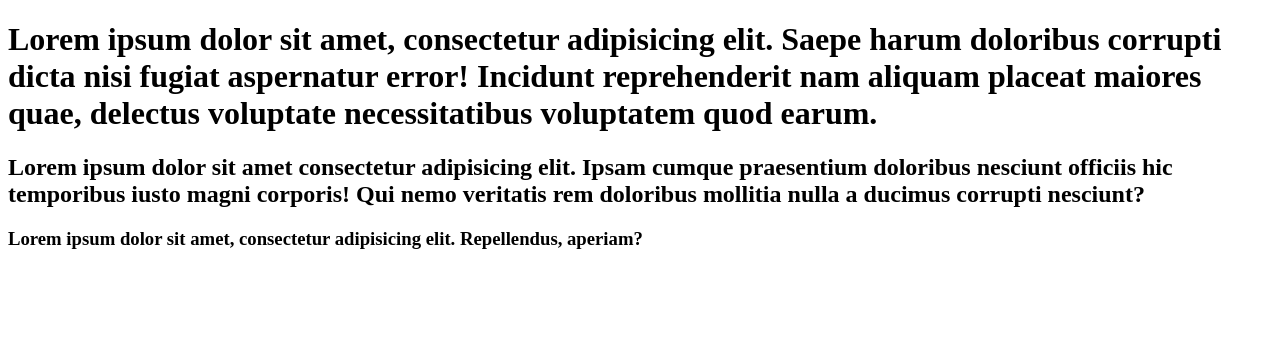
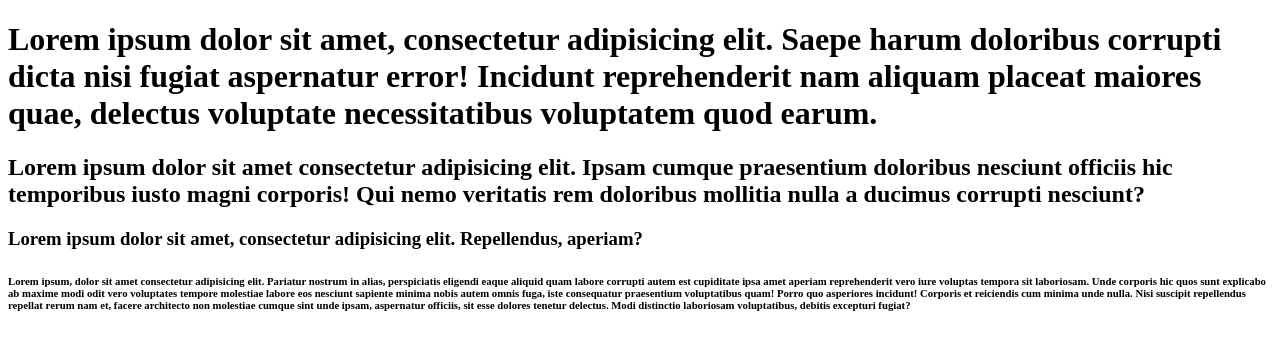
Before and after one commit to RajGowthaman01/gowthaman, a plain HTML site: page index.html in a window 1280 px wide. Drawn offline with Linux system fonts and the light colour scheme.

Commit message:
4th para texted

```diff
--- a/index.html
+++ b/index.html
@@ -23,5 +23,18 @@
       Lorem ipsum dolor sit amet, consectetur adipisicing elit. Repellendus,
       aperiam?
     </h3>
+    <h6>
+      Lorem ipsum, dolor sit amet consectetur adipisicing elit. Pariatur nostrum
+      in alias, perspiciatis eligendi eaque aliquid quam labore corrupti autem
+      est cupiditate ipsa amet aperiam reprehenderit vero iure voluptas tempora
+      sit laboriosam. Unde corporis hic quos sunt explicabo ab maxime modi odit
+      vero voluptates tempore molestiae labore eos nesciunt sapiente minima
+      nobis autem omnis fuga, iste consequatur praesentium voluptatibus quam!
+      Porro quo asperiores incidunt! Corporis et reiciendis cum minima unde
+      nulla. Nisi suscipit repellendus repellat rerum nam et, facere architecto
+      non molestiae cumque sint unde ipsam, aspernatur officiis, sit esse
+      dolores tenetur delectus. Modi distinctio laboriosam voluptatibus, debitis
+      excepturi fugiat?
+    </h6>
   </body>
 </html>
```
